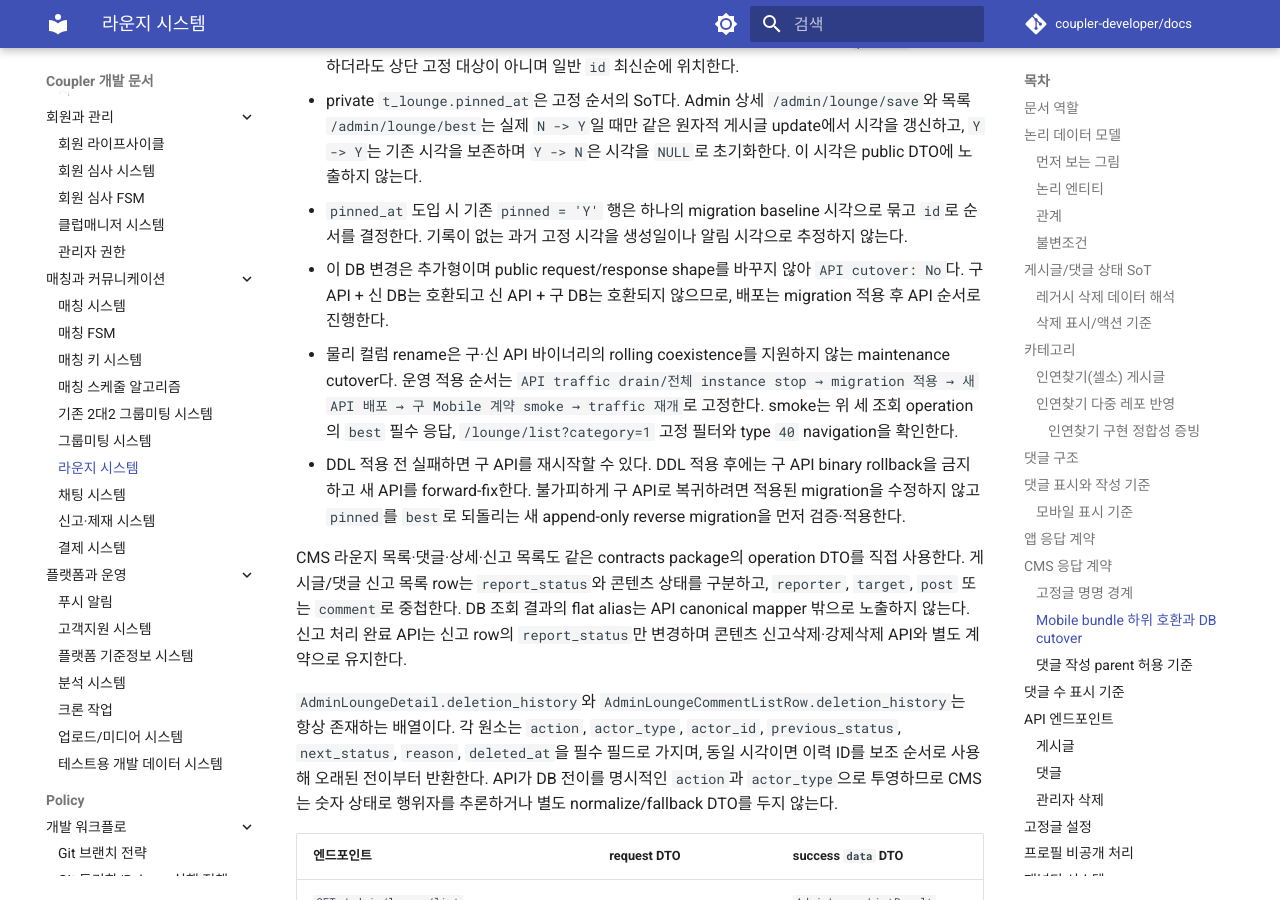
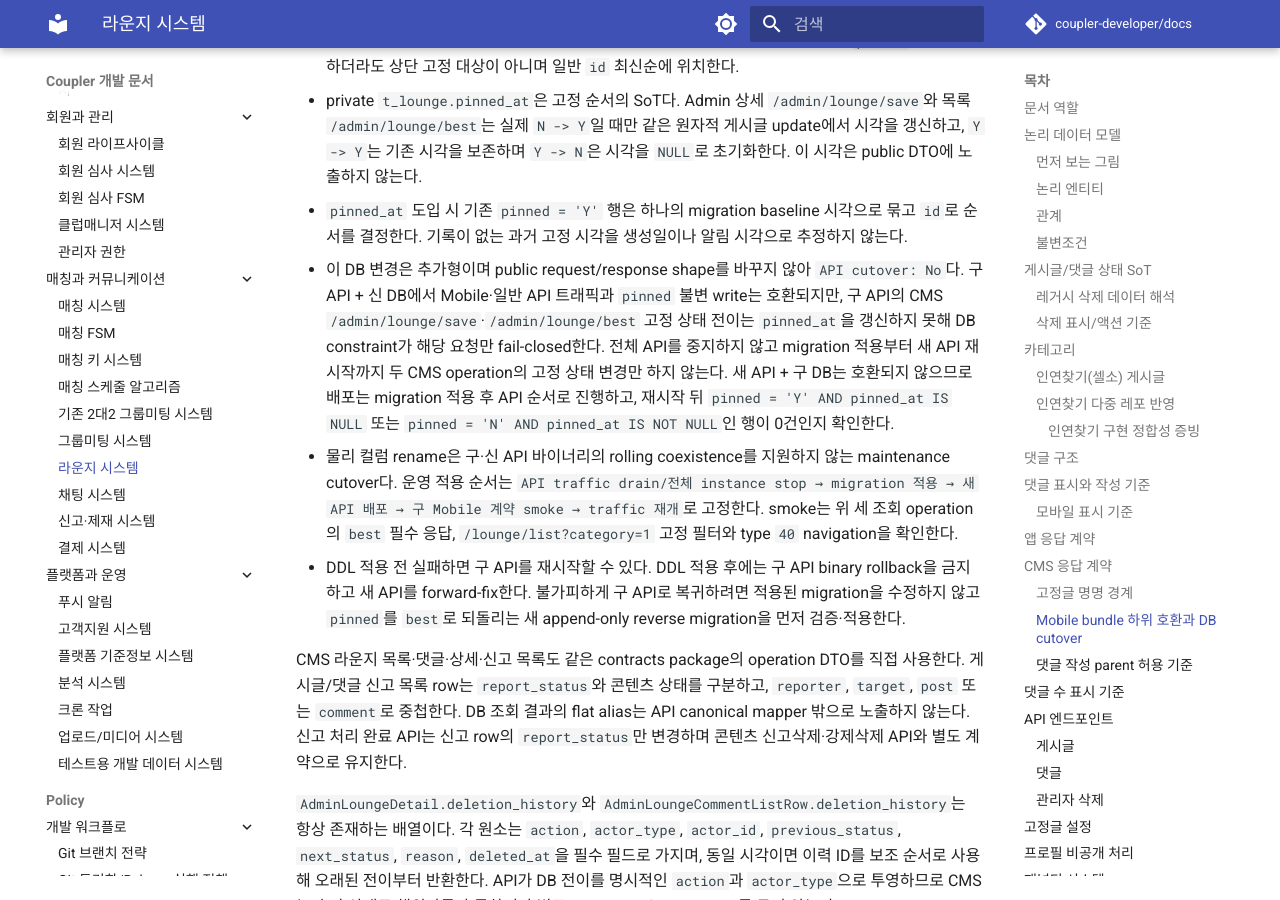
Before and after one commit to coupler-developer/docs, an MkDocs documentation site: the page built from content/architecture/lounge-system.md, in a window 1280 px wide and 900 px high, scrolled down 9587 px. Built offline with MkDocs 1.6.1 and Material for MkDocs 9.7.7, drawn with Linux system fonts in a browser that asks for light colours; comment, search, counter and statistics services are not loaded.

Commit message:
docs: 고정글 정렬 배포 경계를 명확화
Reason: pinned_at migration과 구 API가 함께 존재하는 짧은 구간의 쓰기 조건을 정확히 남길 필요가 있었다.

Changes: 전체 API 중지 없이 CMS 고정 상태 전이만 보류하고 불일치 사후검사를 수행하는 절차를 라운지 계약에 기록했다.

Tests: yarn verify

```diff
--- a/content/architecture/lounge-system.md
+++ b/content/architecture/lounge-system.md
@@ -324,7 +324,12 @@ type CommentParentRef =
 - `pinned_at` 도입 시 기존 `pinned = 'Y'` 행은 하나의 migration baseline 시각으로 묶고 `id`로
   순서를 결정한다. 기록이 없는 과거 고정 시각을 생성일이나 알림 시각으로 추정하지 않는다.
 - 이 DB 변경은 추가형이며 public request/response shape를 바꾸지 않아 `API cutover: No`다. 구 API +
-  신 DB는 호환되고 신 API + 구 DB는 호환되지 않으므로, 배포는 migration 적용 후 API 순서로 진행한다.
+  신 DB에서 Mobile·일반 API 트래픽과 `pinned` 불변 write는 호환되지만, 구 API의 CMS
+  `/admin/lounge/save`·`/admin/lounge/best` 고정 상태 전이는 `pinned_at`을 갱신하지 못해 DB constraint가
+  해당 요청만 fail-closed한다. 전체 API를 중지하지 않고 migration 적용부터 새 API 재시작까지 두 CMS
+  operation의 고정 상태 변경만 하지 않는다. 새 API + 구 DB는 호환되지 않으므로 배포는 migration 적용 후
+  API 순서로 진행하고, 재시작 뒤
+  `pinned = 'Y' AND pinned_at IS NULL` 또는 `pinned = 'N' AND pinned_at IS NOT NULL`인 행이 0건인지 확인한다.
 - 물리 컬럼 rename은 구·신 API 바이너리의 rolling coexistence를 지원하지 않는 maintenance cutover다. 운영
   적용 순서는 `API traffic drain/전체 instance stop → migration 적용 → 새 API 배포 → 구 Mobile 계약 smoke →
   traffic 재개`로 고정한다. smoke는 위 세 조회 operation의 `best` 필수 응답,
```
